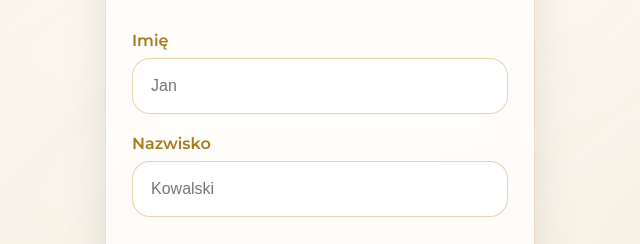
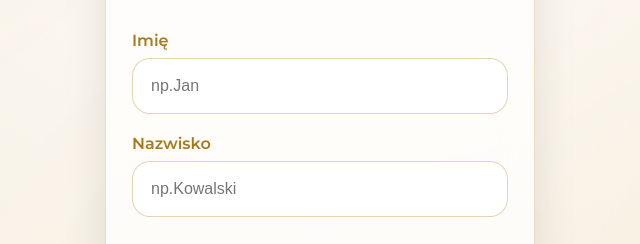
Before and after one commit to michaeljanic69-lab/sheraton-seating, a plain HTML site: page index.html in a window 1280 px wide. Shown: the part 400-644 px from the top of the page, 320-960 px from the left. Drawn offline with Linux system fonts and the light colour scheme.

Commit message:
Update index.html

```diff
--- a/index.html
+++ b/index.html
@@ -62,7 +62,7 @@ Imię
     type="text"
 
     id="firstName"
-    placeholder="Jan"
+    placeholder="np.Jan"
     autocomplete="off">
 
 
@@ -81,7 +81,7 @@ Nazwisko
 type="text"
 
 id="lastName"
-placeholder="Kowalski"
+placeholder="np.Kowalski"
 
 autocomplete="off">
 
```
